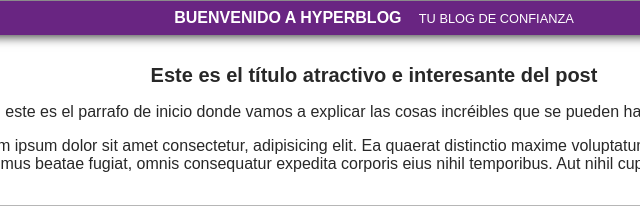
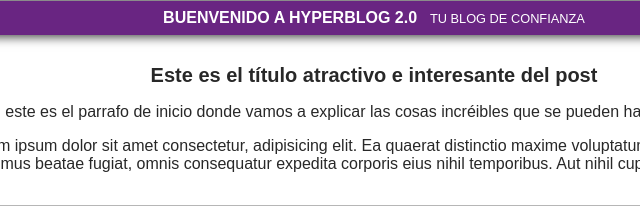
Before and after one commit to OOre11ana/hyperblog, a plain HTML site: page index.html in a window 1280 px wide. Shown: the whole page, 266-906 px from the left. Drawn offline with Linux system fonts and the light colour scheme.

Commit message:
Guardando la ultima version de la web

```diff
--- a/index.html
+++ b/index.html
@@ -11,7 +11,7 @@
 <body>
     <div class="container">
         <div class="cabecera">
-            Buenvenido a Hyperblog <span class="tagline">tu blog de confianza</span>
+            Buenvenido a Hyperblog 2.0<span class="tagline">tu blog de confianza</span>
         </div>
         <div class="post">
             <h1>Este es el título atractivo e interesante del post</h1>
```
